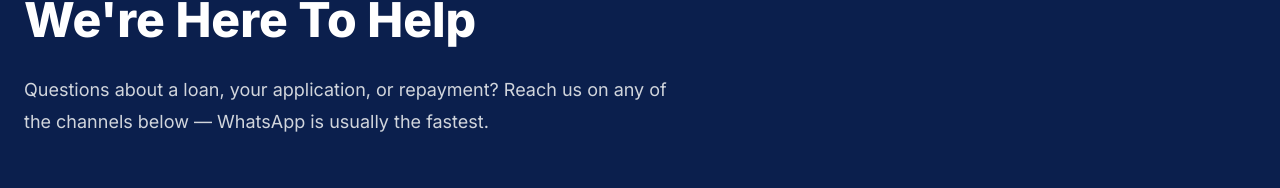
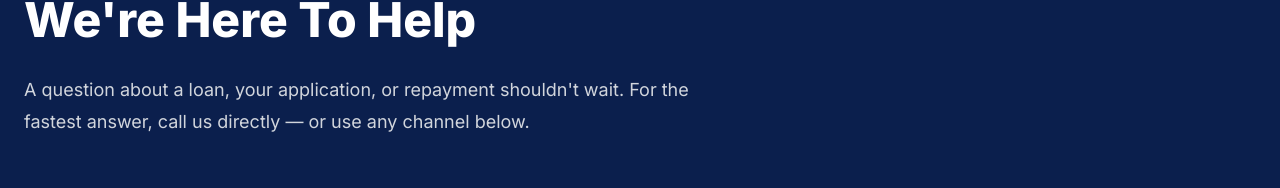
Before and after one commit to iptaelor-ui/sonkhela-loan-system, a Next.js app: page /contact in a window 1280 px wide. Shown: the part 210-398 px from the top of the page. Built offline with nearby package versions, Linux system fonts and the light colour scheme; no server answers; the database is empty.

Commit message:
Revise contact section for improved communication
Updated contact information and messaging for better clarity.

```diff
--- a/app/contact/page.tsx
+++ b/app/contact/page.tsx
@@ -46,8 +46,8 @@ export default async function ContactPage() {
             We&apos;re Here To Help
           </h1>
           <p className="mt-6 max-w-2xl text-lg leading-8 text-gray-300">
-            Questions about a loan, your application, or repayment? Reach us on
-            any of the channels below — WhatsApp is usually the fastest.
+            A question about a loan, your application, or repayment shouldn&apos;t
+            wait. For the fastest answer, call us directly — or use any channel below.
           </p>
         </div>
       </section>
@@ -56,6 +56,22 @@ export default async function ContactPage() {
       <section className="py-20">
         <div className="mx-auto max-w-7xl px-6">
           <div className="grid gap-8 md:grid-cols-2 lg:grid-cols-4">
+            {phone && (
+              <a
+                href={`tel:${phone}`}
+                className="rounded-3xl bg-white p-8 shadow-md transition hover:-translate-y-1 hover:shadow-xl"
+              >
+                <div className="mb-5 inline-flex rounded-2xl bg-[#FFF4EC] p-4">
+                  <Phone size={28} className="text-[#F97316]" />
+                </div>
+                <h3 className="text-xl font-bold text-[#0B1F4D]">Call Us</h3>
+                <p className="mt-2 font-semibold text-gray-700">{phone}</p>
+                <p className="mt-1 text-sm text-gray-500">
+                  Fastest response — tap to call
+                </p>
+              </a>
+            )}
+
             {phone && (
               <a
                 href={`https://wa.me/${waNumber}`}
@@ -68,23 +84,7 @@ export default async function ContactPage() {
                 </div>
                 <h3 className="text-xl font-bold text-[#0B1F4D]">WhatsApp</h3>
                 <p className="mt-2 font-semibold text-gray-700">{phone}</p>
-                <p className="mt-1 text-sm text-gray-500">
-                  Fastest response — tap to chat
-                </p>
-              </a>
-            )}
-
-            {phone && (
-              <a
-                href={`tel:${phone}`}
-                className="rounded-3xl bg-white p-8 shadow-md transition hover:-translate-y-1 hover:shadow-xl"
-              >
-                <div className="mb-5 inline-flex rounded-2xl bg-[#FFF4EC] p-4">
-                  <Phone size={28} className="text-[#F97316]" />
-                </div>
-                <h3 className="text-xl font-bold text-[#0B1F4D]">Call Us</h3>
-                <p className="mt-2 font-semibold text-gray-700">{phone}</p>
-                <p className="mt-1 text-sm text-gray-500">Mon–Sat</p>
+                <p className="mt-1 text-sm text-gray-500">Chat with us anytime</p>
               </a>
             )}
 
```
